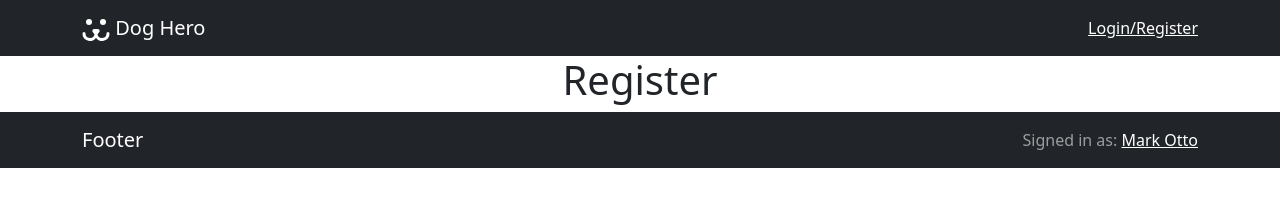
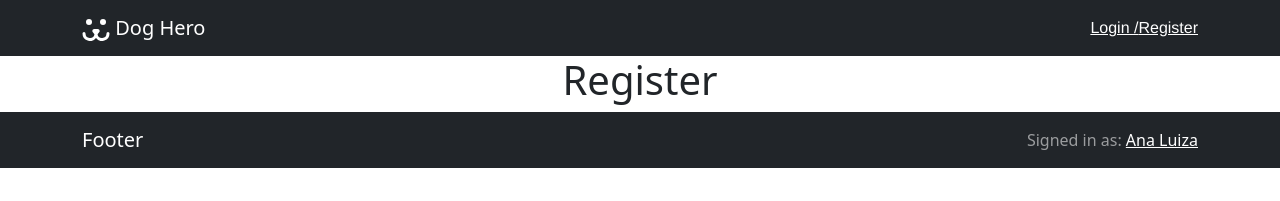
Before and after one commit to Analuizasilva/Dogs, a React (Create React App) app: page /register in a window 1280 px wide. Shown: the top 201 px of the page. Built offline with nearby package versions, Linux system fonts and the light colour scheme.

Commit message:
added changes

```diff
--- a/public/index.html
+++ b/public/index.html
@@ -2,19 +2,18 @@
 <html lang="en">
   <head>
     <meta charset="utf-8" />
-    <link rel="icon" href="%PUBLIC_URL%/favicon.ico" />
+    <link rel="icon" href="https://cdn-icons-png.flaticon.com/512/109/109232.png" />
     <meta name="viewport" content="width=device-width, initial-scale=1" />
     <meta name="theme-color" content="#000000" />
     <meta
       name="description"
       content="Web site created using create-react-app"
     />
-    <link rel="apple-touch-icon" href="%PUBLIC_URL%/logo192.png" />
     <!--
       manifest.json provides metadata used when your web app is installed on a
       user's mobile device or desktop. See https://developers.google.com/web/fundamentals/web-app-manifest/
     -->
-    <link rel="manifest" href="%PUBLIC_URL%/manifest.json" />
+
     <!--
       Notice the use of %PUBLIC_URL% in the tags above.
       It will be replaced with the URL of the `public` folder during the build.
@@ -24,7 +23,7 @@
       work correctly both with client-side routing and a non-root public URL.
       Learn how to configure a non-root public URL by running `npm run build`.
     -->
-    <title>React App</title>
+    <title>Dogs</title>
   </head>
   <body>
     <noscript>You need to enable JavaScript to run this app.</noscript>
--- a/src/Components/Footer/Footer.tsx
+++ b/src/Components/Footer/Footer.tsx
@@ -1,16 +1,16 @@
 import React from "react";
 import { Container, Navbar } from "react-bootstrap";
+import DogSvg from "../../Assets/svg/DogSvg";
 
 const Footer = () => {
   return (
     <>
       <Navbar bg="dark" variant="dark">
         <Container>
-          <Navbar.Brand href="#home">Footer</Navbar.Brand>
-          <Navbar.Toggle />
+          <Navbar.Brand href="/">Footer</Navbar.Brand>
           <Navbar.Collapse className="justify-content-end">
             <Navbar.Text>
-              Signed in as: <a href="#login">Mark Otto</a>
+              Signed in as: <a href="#login">Ana Luiza</a>
             </Navbar.Text>
           </Navbar.Collapse>
         </Container>
--- a/src/Components/Header/Header.tsx
+++ b/src/Components/Header/Header.tsx
@@ -11,9 +11,12 @@ const Header = () => {
           <DogSvg color={"white"} /> Dog Hero
         </Navbar.Brand>
         <Navbar.Toggle />
-        <Navbar.Collapse className="justify-content-end">
+        <Navbar.Collapse
+          className="justify-content-end"
+          style={{ fontFamily: "Helvetica" }}
+        >
           <Navbar.Text>
-            <a href="/login">Login/</a>
+            <a href="/login">Login / </a>
           </Navbar.Text>
           <Navbar.Text>
             <a href="/register"> Register</a>
```
Also changed, not shown: public/dogs.png (added), 1 other file (tests, documents, lock files or other folders).
